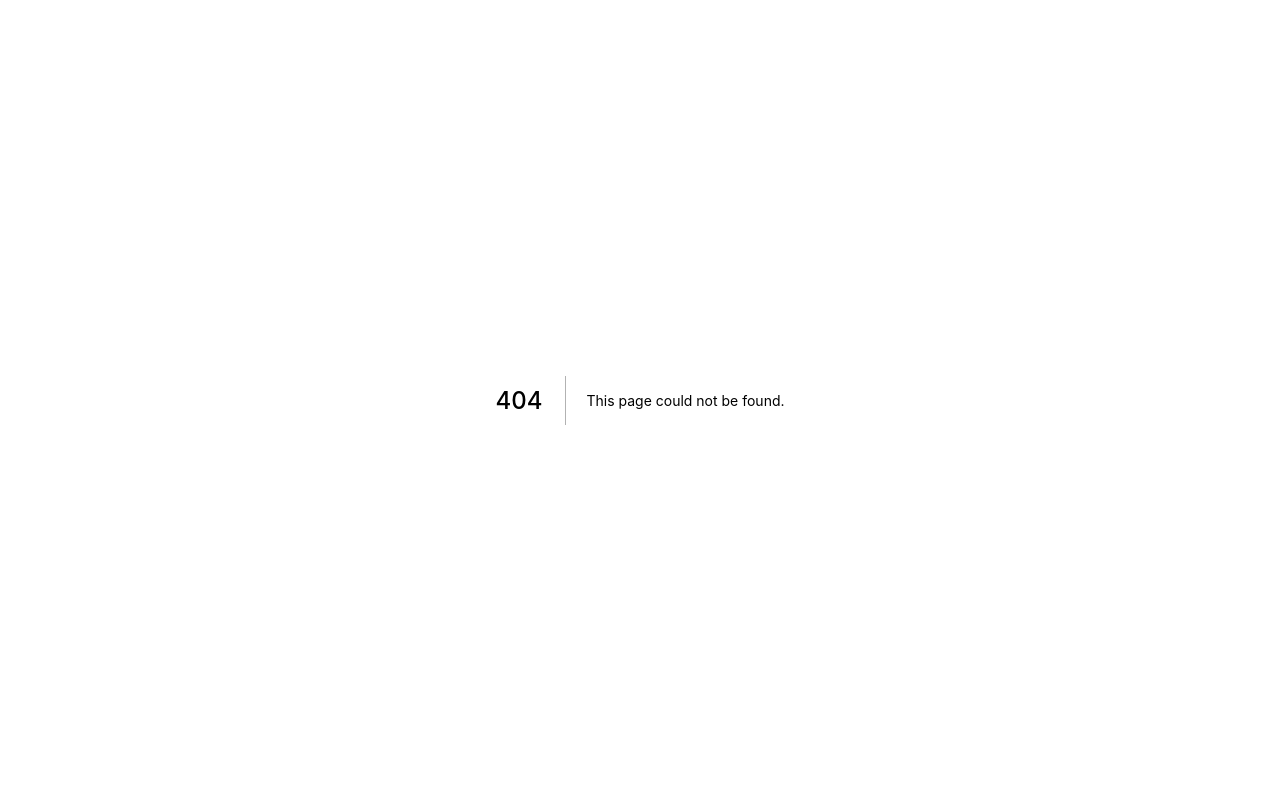
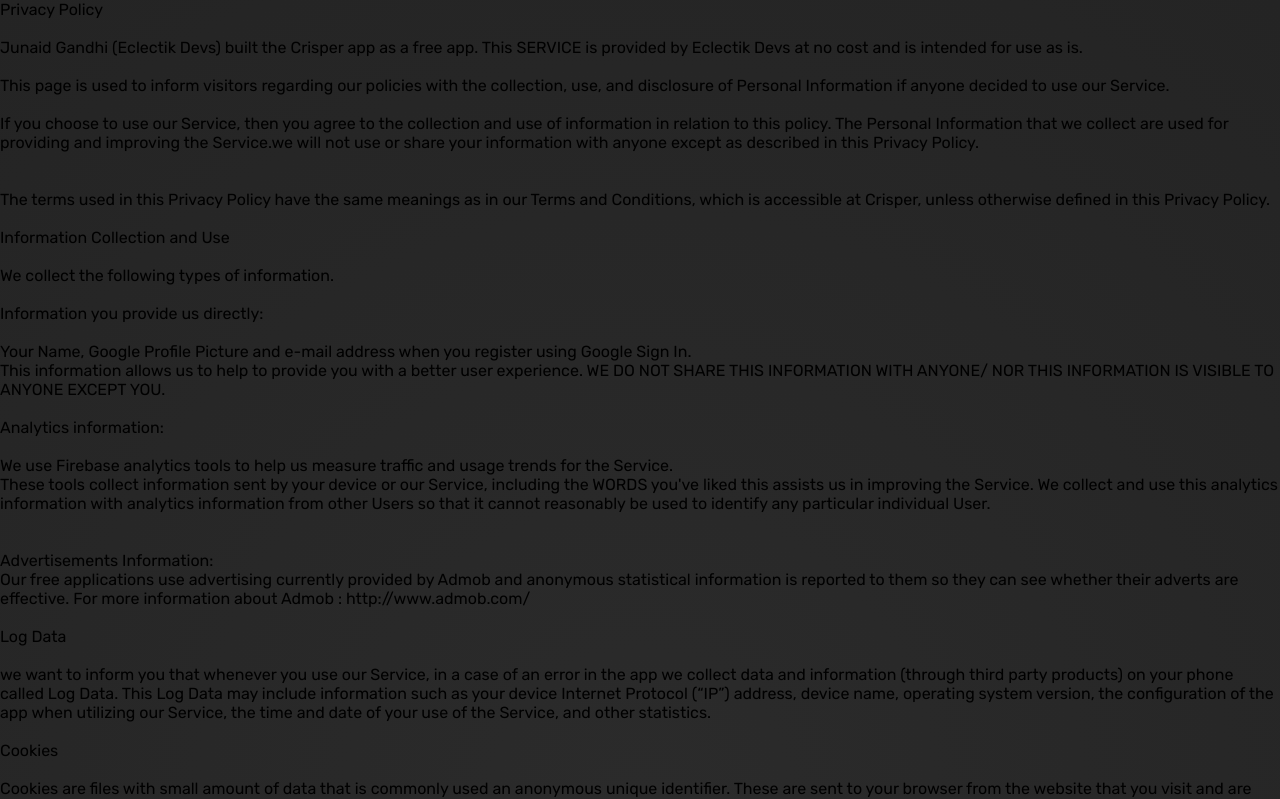
Before and after one commit to iMJ007/Portfolio-v1, a Next.js app: page /crisper/policy/policy in a window 1280 px wide. Before the commit this address had no page. Shown: the top 799 px of the page. Built offline with nearby package versions, Linux system fonts and the light colour scheme.

Commit message:
privacy policy crisper

```diff
--- /dev/null
+++ b/pages/crisper/policy/policy.jsx
@@ -0,0 +1,169 @@
+function policy() {
+	return (
+		<div>
+			Privacy Policy
+			<br />
+			<br />
+			Junaid Gandhi (Eclectik Devs) built the Crisper app as a free app. This
+			SERVICE is provided by Eclectik Devs at no cost and is intended for use as
+			is.
+			<br />
+			<br />
+			This page is used to inform visitors regarding our policies with the
+			collection, use, and disclosure of Personal Information if anyone decided
+			to use our Service.
+			<br />
+			<br />
+			If you choose to use our Service, then you agree to the collection and use
+			of information in relation to this policy. The Personal Information that
+			we collect are used for providing and improving the Service.we will not
+			use or share your information with anyone except as described in this
+			Privacy Policy.
+			<br />
+			<br />
+			<br />
+			The terms used in this Privacy Policy have the same meanings as in our
+			Terms and Conditions, which is accessible at Crisper, unless otherwise
+			defined in this Privacy Policy.
+			<br />
+			<br />
+			Information Collection and Use
+			<br />
+			<br />
+			We collect the following types of information.
+			<br />
+			<br />
+			Information you provide us directly:
+			<br />
+			<br />
+			Your Name, Google Profile Picture and e-mail address when you register
+			using Google Sign In.
+			<br />
+			This information allows us to help to provide you with a better user
+			experience. WE DO NOT SHARE THIS INFORMATION WITH ANYONE/ NOR THIS
+			INFORMATION IS VISIBLE TO ANYONE EXCEPT YOU.
+			<br />
+			<br />
+			Analytics information:
+			<br />
+			<br />
+			We use Firebase analytics tools to help us measure traffic and usage
+			trends for the Service. <br />
+			These tools collect information sent by your device or our Service,
+			including the WORDS you've liked this assists us in improving the Service.
+			We collect and use this analytics information with analytics information
+			from other Users so that it cannot reasonably be used to identify any
+			particular individual User.
+			<br />
+			<br />
+			<br />
+			Advertisements Information:
+			<br />
+			Our free applications use advertising currently provided by Admob and
+			anonymous statistical information is reported to them so they can see
+			whether their adverts are effective. For more information about Admob :
+			http://www.admob.com/
+			<br />
+			<br />
+			Log Data
+			<br />
+			<br />
+			we want to inform you that whenever you use our Service, in a case of an
+			error in the app we collect data and information (through third party
+			products) on your phone called Log Data. This Log Data may include
+			information such as your device Internet Protocol (“IP”) address, device
+			name, operating system version, the configuration of the app when
+			utilizing our Service, the time and date of your use of the Service, and
+			other statistics.
+			<br />
+			<br />
+			Cookies
+			<br />
+			<br />
+			Cookies are files with small amount of data that is commonly used an
+			anonymous unique identifier. These are sent to your browser from the
+			website that you visit and are stored on your device internal memory.
+			<br />
+			<br />
+			This Service does not use these “cookies” explicitly. However, the app may
+			use third party code and libraries that use “cookies” to collection
+			information and to improve their services. You have the option to either
+			accept or refuse these cookies and know when a cookie is being sent to
+			your device. If you choose to refuse our cookies, you may not be able to
+			use some portions of this Service.
+			<br />
+			<br />
+			Service Providers
+			<br />
+			<br />
+			we may employ third-party companies and individuals due to the following
+			reasons:
+			<br />
+			<br />
+			To facilitate our Service;
+			<br />
+			To provide the Service on our behalf;
+			<br />
+			To perform Service-related services; or
+			<br />
+			To assist us in analyzing how our Service is used.
+			<br />
+			we want to inform users of this Service that these third parties have
+			access to your Personal Information. The reason is to perform the tasks
+			assigned to them on our behalf. However, they are obligated not to
+			disclose or use the information for any other purpose.
+			<br />
+			<br />
+			Security
+			<br />
+			<br />
+			we value your trust in providing us your Personal Information, thus we are
+			striving to use commercially acceptable means of protecting it. But
+			remember that no method of transmission over the internet, or method of
+			electronic storage is 100% secure and reliable, and we cannot guarantee
+			its absolute security.
+			<br />
+			<br />
+			<br />
+			Links to Other Sites
+			<br />
+			<br />
+			This Service may contain links to other sites. If you click on a
+			third-party link, you will be directed to that site. Note that these
+			external sites are not operated by us. Therefore, we strongly advise you
+			to review the Privacy Policy of these websites. we have no control over
+			and assume no responsibility for the content, privacy policies, or
+			practices of any third-party sites or services.
+			<br />
+			<br />
+			Children&apos;s Privacy
+			<br />
+			<br />
+			These Services do not address anyone under the age of 13. we do not
+			knowingly collect personally identifiable information from children under
+			13. In the case we discover that a child under 13 has provided us with
+			personal information, we immediately delete this from our servers. If you
+			are a parent or guardian and you are aware that your child has provided us
+			with personal information, please contact us so that we will be able to do
+			necessary actions.
+			<br />
+			<br />
+			Changes to This Privacy Policy
+			<br />
+			<br />
+			we may update our Privacy Policy from time to time. Thus, you are advised
+			to review this page periodically for any changes. we will notify you of
+			any changes by posting the new Privacy Policy on this page. These changes
+			are effective immediately after they are posted on this page.
+			<br />
+			<br />
+			Contact Us
+			<br />
+			If you have any questions or suggestions about our Privacy Policy, do not
+			hesitate to contact us at eclectik.devs@gmail.com.
+			<br />
+		</div>
+	);
+}
+
+export default policy;
```
